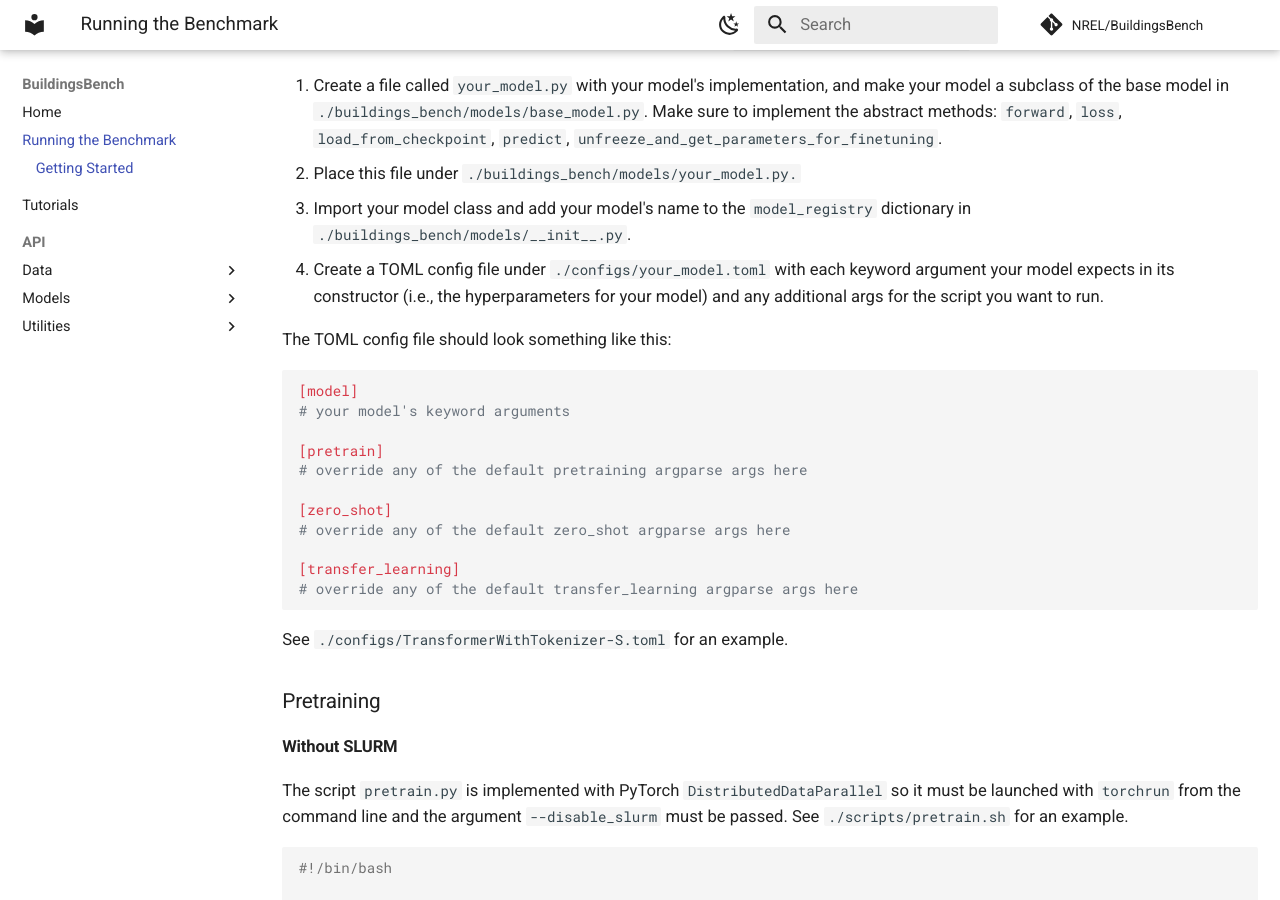
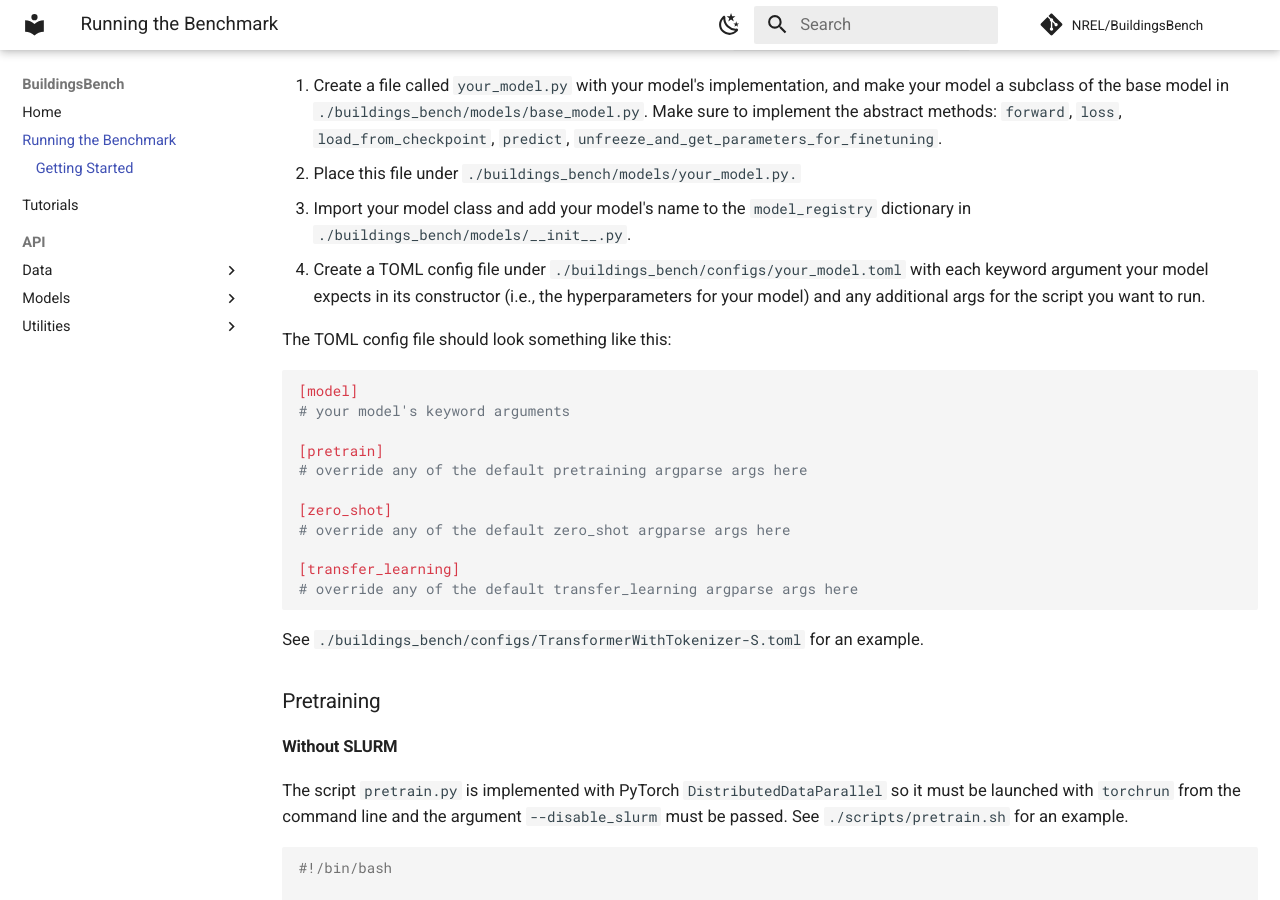
Before and after one commit to NREL/BuildingsBench, an MkDocs documentation site: the page built from docs/running.md, in a window 1280 px wide and 900 px high, scrolled down 776 px. Built offline with MkDocs 1.6.1 and Material for MkDocs 9.7.7, drawn with Linux system fonts in a browser that asks for light colours; comment, search, counter and statistics services are not loaded.

Commit message:
Fixing path string in docs

````diff
--- a/docs/running.md
+++ b/docs/running.md
@@ -30,7 +30,7 @@ Make sure to have installed the benchmark in editable mode: `pip install -e .[be
 1. Create a file called `your_model.py` with your model's implementation, and make your model a subclass of the base model in `./buildings_bench/models/base_model.py`. Make sure to implement the abstract methods: `forward`, `loss`, `load_from_checkpoint`, `predict`, `unfreeze_and_get_parameters_for_finetuning`.
 2. Place this file under `./buildings_bench/models/your_model.py.`
 3. Import your model class and add your model's name to the `model_registry` dictionary in `./buildings_bench/models/__init__.py`.
-4. Create a TOML config file under `./configs/your_model.toml` with each keyword argument your model expects in its constructor (i.e., the hyperparameters for your model) and any additional args for the script you want to run.
+4. Create a TOML config file under `./buildings_bench/configs/your_model.toml` with each keyword argument your model expects in its constructor (i.e., the hyperparameters for your model) and any additional args for the script you want to run.
 
 The TOML config file should look something like this:
 
@@ -47,7 +47,7 @@ The TOML config file should look something like this:
 [transfer_learning]
 # override any of the default transfer_learning argparse args here
 ```
-See `./configs/TransformerWithTokenizer-S.toml` for an example.
+See `./buildings_bench/configs/TransformerWithTokenizer-S.toml` for an example.
 
 ### Pretraining
 
````
